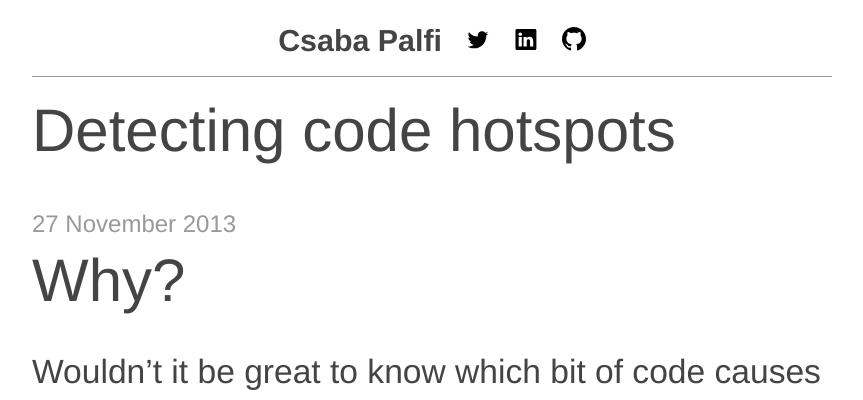
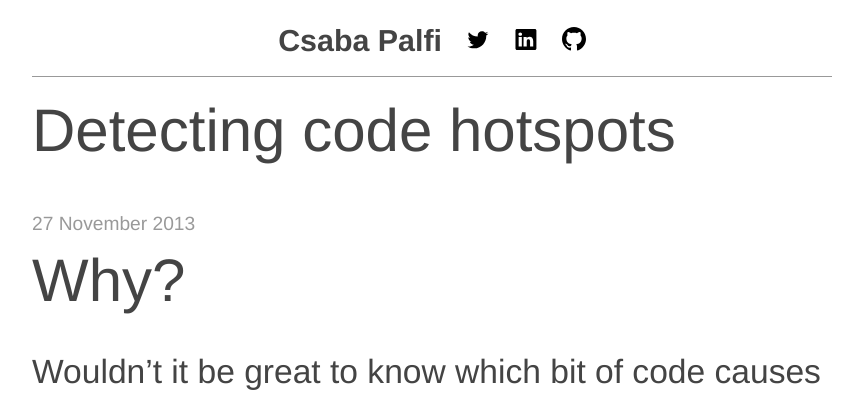
Before and after one commit to dublado/csabapalfi.github.io, a Jekyll site: the page built from _posts/2013-11-27-detecting-code-hotspots.md, in a window 1280 px wide. Shown: the top 400 px of the page, without its empty margins (208-1071 px from the left). Built offline with Jekyll 4.4.1, drawn with Linux system fonts in a browser that asks for light colours; Markdown is read by kramdown in place of the engine named in the settings.

Commit message:
post stamp is just post date
Signed-off-by: Csaba Palfi <csaba@palfi.me>

```diff
--- a/_layouts/post.html
+++ b/_layouts/post.html
@@ -4,6 +4,6 @@ layout: default
 
 <article>
   <h1 class="post-title">{{ page.title }}</h1>
-  <div class="post-stamp">{{ page.date | date_to_long_string }}</div>
+  <div class="post-date">{{ page.date | date_to_long_string }}</div>
   {{ content }}
 </article>
--- a/assets/styles/main.scss
+++ b/assets/styles/main.scss
@@ -156,9 +156,6 @@ header h1 a:hover {
 }
 
 /* Posts */
-.post-stamp {
-  color:#999;
-}
 h1.post-title {
   margin-top:0.35em;
   margin-bottom: 0.6em;
@@ -215,7 +212,8 @@ h3.post-title {
   ul, ol {
     margin-left: 2em;
   }
-  .post-stamp {
+  .separator,
+  .post-date {
     display: none;
   }
 }
```
